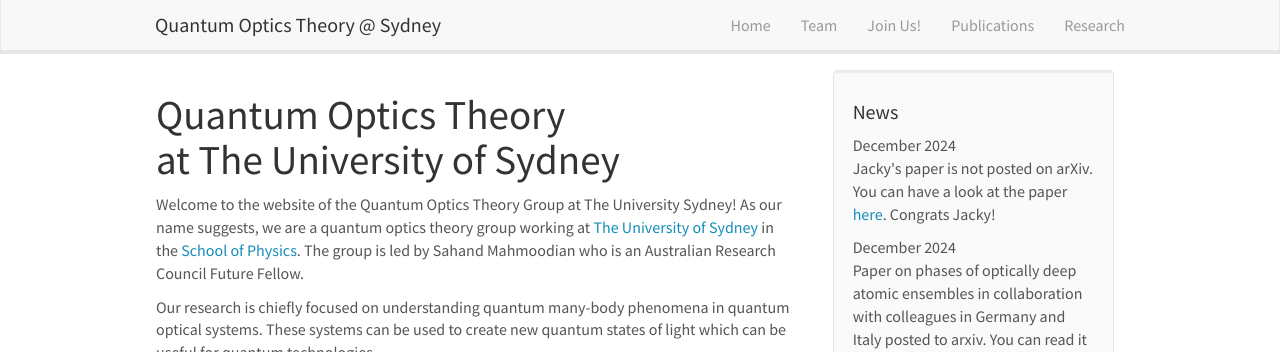
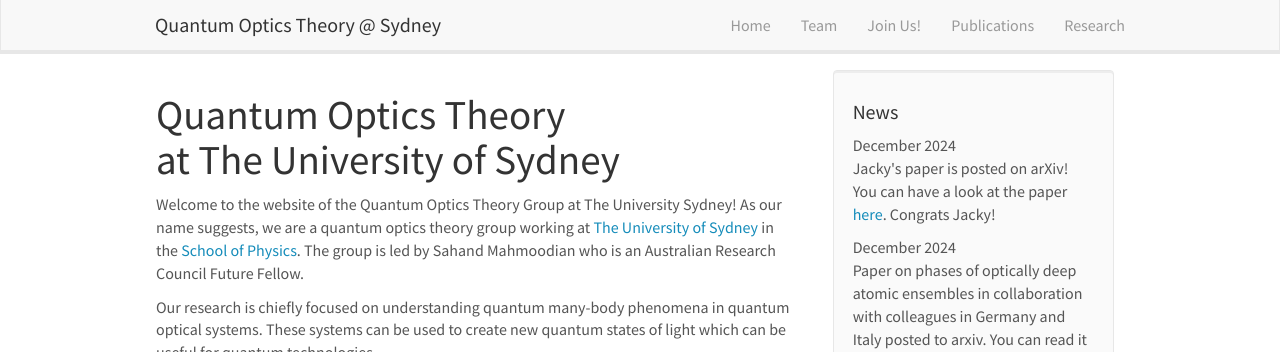
Before and after one commit to quantumOpticsTheorySydney/quantumOpticsTheorySydney.github.io, a Jekyll site: the page built from _pages/home.md, in a window 1280 px wide and 900 px high. Shown: the top 352 px of the window. Built offline with Jekyll 4.4.1, drawn with Linux system fonts in a browser that asks for light colours; nearby versions of some CDN libraries.

Commit message:
fixed typo

```diff
--- a/_data/news.yml
+++ b/_data/news.yml
@@ -1,5 +1,5 @@
 - date: December 2024
-  headline: Jacky's paper is not posted on arXiv. You can have a look at the paper <a href="https://arxiv.org/abs/2412.14798">here</a>.  Congrats Jacky!
+  headline: Jacky's paper is posted on arXiv! You can have a look at the paper <a href="https://arxiv.org/abs/2412.14798">here</a>.  Congrats Jacky!
 
 - date: December 2024
   headline: Paper on phases of optically deep atomic ensembles in collaboration with colleagues in Germany and Italy posted to arxiv. You can read it <a href="https://arxiv.org/abs/2412.14930">here</a>.
```
